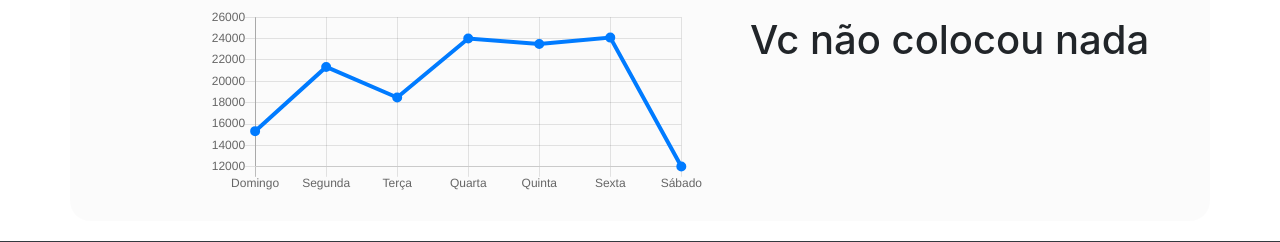
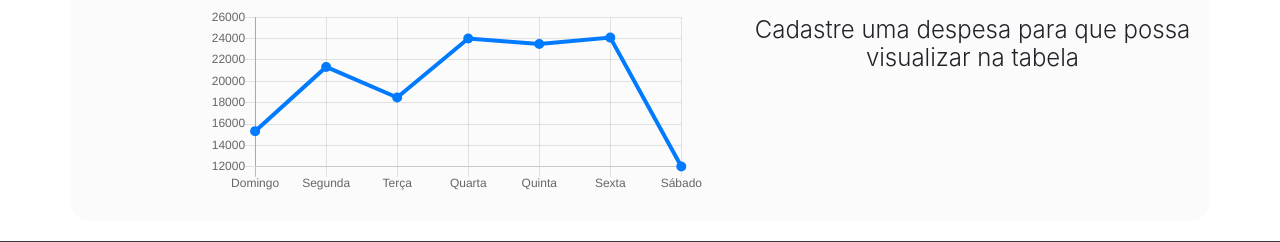
Before and after one commit to lucasgf007/finans2.0, a PHP site: page /pag/php/inicio.php in a window 1280 px wide. Shown: the part 488-730 px from the top of the page. Run offline with PHP 8.4, Linux system fonts and the light colour scheme; the visitor is signed in with stand-in values (Sample User, id 1); data that the repository does not hold is empty; some libraries are stand-ins or nearby versions.

Commit message:
texto de sugestção

```diff
--- a/pag/php/inicio.php
+++ b/pag/php/inicio.php
@@ -199,7 +199,7 @@
 
                 </tbody>
               </table>
-               <h1>Vc não colocou nada</h1>
+               <h4 class="text-center font-weight-light">Cadastre uma despesa para que possa visualizar na tabela</h4>
               <?php
 
                 }
```
